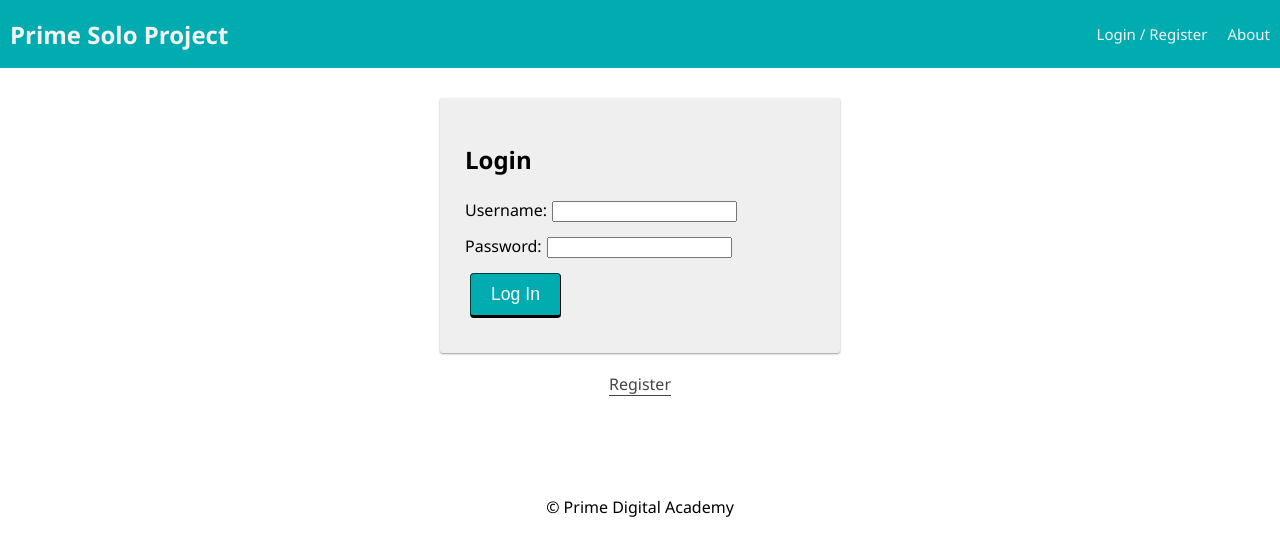
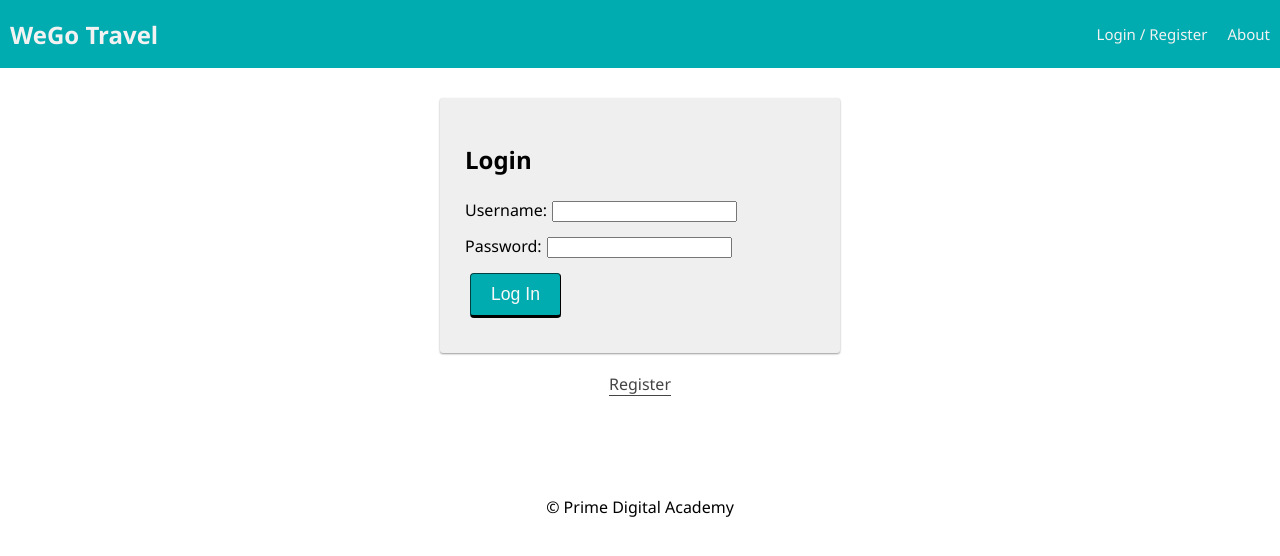
Before and after one commit to tkengelhart/wego_travel, a React (Create React App) app: page /#/user in a window 1280 px wide. Shown: the top 556 px of the page. Built offline with nearby package versions, Linux system fonts and the light colour scheme; no server answers.

Commit message:
npm install done updated title

```diff
--- a/src/components/Nav/Nav.jsx
+++ b/src/components/Nav/Nav.jsx
@@ -2,7 +2,7 @@ import React from 'react';
 import { Link } from 'react-router-dom';
 import LogOutButton from '../LogOutButton/LogOutButton';
 import './Nav.css';
-import {useSelector} from 'react-redux';
+import { useSelector } from 'react-redux';
 
 function Nav() {
   const user = useSelector((store) => store.user);
@@ -20,7 +20,7 @@ function Nav() {
   return (
     <div className="nav">
       <Link to="/home">
-        <h2 className="nav-title">Prime Solo Project</h2>
+        <h2 className="nav-title">WeGo Travel</h2>
       </Link>
       <div>
         <Link className="navLink" to={loginLinkData.path}>
```
